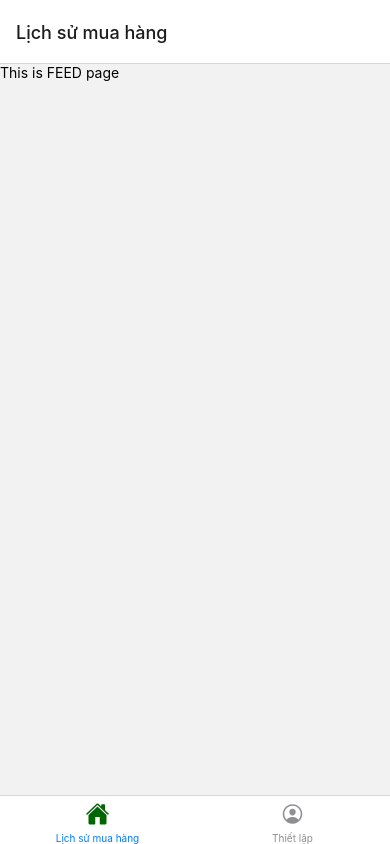
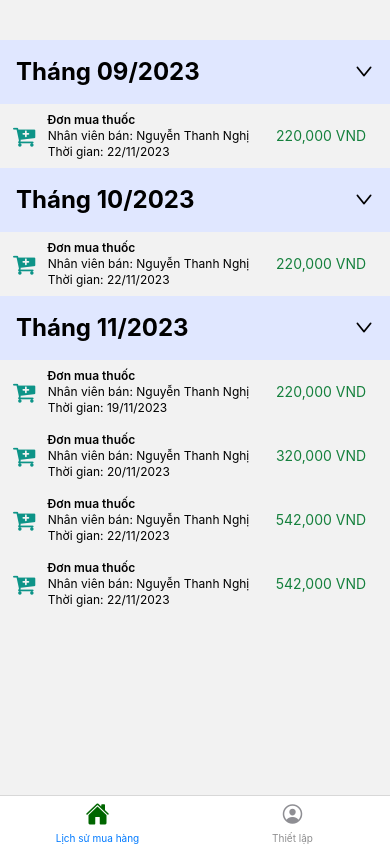
Before and after one commit to nghi1421/pharmacy-android, a React Native app: screen /main in a window 390 px wide. Built offline with nearby package versions, Linux system fonts and the light colour scheme.

Commit message:
expandable compt and example load histories

```diff
--- a/App.tsx
+++ b/App.tsx
@@ -1,31 +1,28 @@
 import * as React from 'react';
-import { View, Text, TextInput } from 'react-native';
 import { NavigationContainer } from '@react-navigation/native';
 import { createNativeStackNavigator } from '@react-navigation/native-stack';
 import LoginScreen from './screens/LoginScreen';
 import SignUpScreen from './screens/SignUpScreen';
 import MainScreen from './screens/MainScreen';
-import { SettingScreen } from './screens/SettingScreen';
 
 const Stack = createNativeStackNavigator();
 
 function App() {
-  const isAuthenticated = React.useState<boolean>(true)
+  const isAuthenticated = true;
   return (
     <NavigationContainer>
+      <Stack.Navigator initialRouteName='login' screenOptions={{ headerShown: false }}>
          {
           isAuthenticated
             ?
-          <Stack.Navigator initialRouteName='main' screenOptions={{headerShown: false, }}>
               <Stack.Screen name="main" component={MainScreen} />
-          </Stack.Navigator>
             :
-          <Stack.Navigator initialRouteName='login' screenOptions={{headerShown: false}}>
+            <>
               <Stack.Screen name="login" component={LoginScreen} />
               <Stack.Screen name="signin" component={SignUpScreen} />
+            </>
+        }
     </Stack.Navigator>
-      }
-
     </NavigationContainer>
   );
 }
--- /dev/null
+++ b/components/BannerHistory.tsx
@@ -0,0 +1,97 @@
+import { AntDesign } from "@expo/vector-icons";
+import { cloneElement, useEffect, useState } from "react";
+import { StyleSheet, Text, TouchableOpacity, View } from "react-native";
+import Animated, { Easing, useAnimatedStyle, useSharedValue, withTiming  }  from 'react-native-reanimated'
+
+const ExpandableView = ({ expanded = false }) => {
+    const height = useSharedValue(0);
+    const [contentHeight, setContentHeight] = useState<number>(0);
+
+    useEffect(() => {
+        height.value = withTiming(!expanded ? contentHeight : 0, {
+            duration: 150,
+        })
+    }, [expanded]);
+
+    return (
+        <Animated.View
+            style={{ height: height.value }}
+            className='overflow-hidden'
+            >
+            <View
+                onLayout={(event) => {
+                    console.log(event.nativeEvent)
+                    setContentHeight(event.nativeEvent.layout.height as number)
+                }}
+            >
+                <Text>This is the expanded view</Text>
+                <Text>Another line of content</Text>
+                <Text>This is the expanded view</Text>
+                <Text>Another line of content</Text>
+                <Text>This is the expanded view</Text>
+                <Text>Another line of content</Text>
+                <Text>This is the expanded view</Text>
+                <Text>Another line of content</Text>
+                <Text>This is the expanded view</Text>
+                <Text>Another line of content</Text>
+                <Text>This is the expanded view</Text>
+                <Text>Another line of content</Text>
+            </View>
+        </Animated.View>
+    );
+};
+
+export function BannerHistory() {
+    const [isExpanded, setIsExpanded] = useState(false);
+    const rotate = useSharedValue(0);
+
+    const animatedStyles = useAnimatedStyle(() => ({
+        marginBottom: 4,
+        marginTop: 4,
+        transform: [{ rotate: `${rotate.value}deg` }],
+    }));
+
+    const handleRotate = () => {
+        rotate.value = withTiming(isExpanded ? 180 : 0, {
+            duration: 200,
+            easing: Easing.inOut(Easing.quad),
+        })
+    };
+
+    return (
+        <>
+            <TouchableOpacity
+                onPress={() => {
+                    setIsExpanded(!isExpanded);
+                    handleRotate()
+                }}
+                style={styles.toggle}
+            >
+                <View className="flex-row bg-indigo-100 w-full h-16 p-4 justify-between align-center">
+                    <Text className='text-2xl font-bold'>
+                        Tháng 11/2023
+                    </Text>
+
+                    <Animated.View
+                        style={[animatedStyles]}
+                    >
+                        <AntDesign name="down" size={20} color="black" />
+                    </Animated.View>
+                </View>
+            </TouchableOpacity>
+
+            <ExpandableView expanded={isExpanded}/>
+        </>
+    )
+}
+
+const styles = StyleSheet.create({
+  app: {},
+  toggle: {
+    justifyContent: "center",
+    alignItems: "center"
+  },
+  toggleText: {
+    color: "#fff"
+    },
+});
--- /dev/null
+++ b/components/Expandable.tsx
@@ -0,0 +1,88 @@
+import { useEffect, useState } from "react";
+import { Text, TouchableOpacity, View } from "react-native";
+import { HistoryExpandable } from "../types/History";
+import Animated, { Easing, useAnimatedStyle, useSharedValue, withTiming } from "react-native-reanimated";
+import { AntDesign, FontAwesome } from "@expo/vector-icons";
+
+interface ExpandableProps {
+    data: HistoryExpandable,
+    onClick: () => void
+}
+export const Expandable: React.FC<ExpandableProps> = ({data, onClick}) => {
+    const [layoutHeight, setLayoutHeight] = useState<number|null>(0)
+    const rotate = useSharedValue(0);
+
+    const animatedStyles = useAnimatedStyle(() => ({
+        marginBottom: 4,
+        marginTop: 4,
+        transform: [{ rotate: `${rotate.value}deg` }],
+    }));
+
+    const handleRotate = () => {
+        rotate.value = withTiming(data.isExpanded ? 180 : 0, {
+            duration: 200,
+            easing: Easing.inOut(Easing.quad),
+        })
+    };
+    useEffect(() => {
+        if (data.isExpanded) {
+            setLayoutHeight(null)
+        }
+        else {
+            setLayoutHeight(0)
+        }
+    }, [data.isExpanded])
+
+    return (
+        <View>
+            <TouchableOpacity
+                className="flex-row bg-indigo-100 w-full h-16 p-4 justify-between align-center"
+                onPress={() => {
+                    onClick()
+                    handleRotate()
+                }}
+            >
+                <Text
+                    className="text-2xl font-bold"
+                >
+                    { `Tháng ${data.title} `}
+                </Text>
+                <Animated.View
+                    style={[animatedStyles]}
+                >
+                    <AntDesign name="down" size={20} color="black" />
+                </Animated.View>
+            </TouchableOpacity>
+            <View
+                style={{ height: layoutHeight, overflow: 'hidden' }}
+            >
+                {
+                    data.histories.map((history, index) => (
+                        <TouchableOpacity
+                            key={`history-${index}`}
+                            className='px-3 py-2 flex-row'
+                        >
+                            <View className="text-center justify-center">
+                                <FontAwesome
+                                    style={{ textAlign: 'center', padding: 1 }}
+                                    name="cart-plus"
+                                    size={24}
+                                    color="rgb(13 148 136)" />
+
+                            </View>
+                            <View className="flex-col h-full">
+                                <Text className='text-xs px-2 font-semibold'> Đơn mua thuốc </Text>
+                                <Text className='text-xs px-2'> Nhân viên bán: {history.staffName} </Text>
+                                <Text className='text-xs px-2'> Thời gian: {history.time} </Text>
+                            </View>
+
+                            <View className="grow justify-items-end justify-center">
+                                <Text className='text-sm px-2 text-green-700 text-right'> {history.total} </Text>
+                            </View>
+                        </TouchableOpacity>
+                    ))
+                }
+            </View>
+        </View>
+    )
+}
--- /dev/null
+++ b/components/HistoryItem.tsx
@@ -0,0 +1,11 @@
+import { Text, View } from "react-native";
+
+export function HistoryItem() {
+    return (
+        <View className="bg-white">
+            <Text>
+                Đơn hàng 12
+            </Text>
+        </View>
+    )
+}
--- a/screens/Feed.tsx
+++ /dev/null
@@ -1,9 +0,0 @@
-import { Text, View } from "react-native";
-
-export function Feed() {
-    return (
-        <View>
-            <Text>This is FEED page</Text>
-        </View>
-    )
-}
--- /dev/null
+++ b/screens/HistoryScreen.tsx
@@ -0,0 +1,79 @@
+import { LayoutAnimation, Platform, ScrollView, Text, UIManager, View } from "react-native";
+import { Expandable } from "../components/Expandable";
+import { useState } from "react";
+import { HistoryExpandable, HistoryItem } from "../types/History";
+
+export function HistoryScreen() {
+    const [historiesExpand, setHistoryExpand] = useState<HistoryExpandable[]>([{
+        isExpanded: true,
+        title: '09/2023',
+        histories: [{
+            staffName: 'Nguyễn Thanh Nghị',
+            total: '220,000 VND',
+            time: '22/11/2023'
+        }]
+        },
+        {
+            isExpanded: true,
+            title: '10/2023',
+            histories: [{
+                staffName: 'Nguyễn Thanh Nghị',
+                total: '220,000 VND',
+                time: '22/11/2023'
+            }]
+        },
+        {
+            isExpanded: true,
+            title: '11/2023',
+            histories: [{
+                staffName: 'Nguyễn Thanh Nghị',
+                total: '220,000 VND',
+                time: '19/11/2023'
+            },
+            {
+                staffName: 'Nguyễn Thanh Nghị',
+                total: '320,000 VND',
+                time: '20/11/2023'
+            },
+            {
+                staffName: 'Nguyễn Thanh Nghị',
+                total: '542,000 VND',
+                time: '22/11/2023'
+            },
+            {
+                staffName: 'Nguyễn Thanh Nghị',
+                total: '542,000 VND',
+                time: '22/11/2023'
+            }
+            ]
+        }]
+    )
+
+    const updateLayout = (index: number) => {
+        LayoutAnimation.configureNext(LayoutAnimation.Presets.easeInEaseOut)
+        setHistoryExpand(historiesExpand.map((history, i) => {
+            return index === i ? {...history, isExpanded: !history.isExpanded} : history
+        }))
+    }
+
+    if (Platform.OS === 'android') {
+        UIManager.setLayoutAnimationEnabledExperimental(true);
+    }
+
+    return (
+        <ScrollView className="mt-10">
+            {
+                historiesExpand.map((historyExpand, index) => (
+                    <Expandable
+                    onClick={
+                        () => {
+                            updateLayout(index)
+                        }
+                    }
+                    data={ historyExpand }
+                ></Expandable>
+                ))
+            }
+        </ScrollView>
+    )
+}
--- a/screens/MainScreen.tsx
+++ b/screens/MainScreen.tsx
@@ -1,17 +1,17 @@
 import { createBottomTabNavigator } from '@react-navigation/bottom-tabs';
 import React from 'react';
 import { Detail } from './Detail';
-import { Feed } from './Feed';
+import { HistoryScreen } from './HistoryScreen';
 import { Ionicons } from '@expo/vector-icons';
 
 const Tab = createBottomTabNavigator();
 
 export default function MainScreen() {
     return (
-        <Tab.Navigator>
+        <Tab.Navigator screenOptions={{headerShown: false }}>
             <Tab.Screen
                 name="Lịch sử mua hàng"
-                component={Feed}
+                component={HistoryScreen}
                 options={{
                     tabBarIcon: (tabInfo) => {
                         return (
--- a/tailwind.config.js
+++ b/tailwind.config.js
@@ -1,8 +1,12 @@
 /** @type {import('tailwindcss').Config} */
 module.exports = {
-  content: ["./App.{js,jsx,ts,tsx}", "./screens/**/*.{js,jsx,ts,tsx}"],
+  content: ["./App.{js,jsx,ts,tsx}", "./screens/**/*.{js,jsx,ts,tsx}", "./components/**/*.{js,jsx,ts,tsx}"],
   theme: {
-    extend: {},
+    extend: {
+      fontFamily: {
+        example: ["font-serif"],
+      },
+    },
   },
   plugins: [],
 }
--- /dev/null
+++ b/types/History.ts
@@ -0,0 +1,11 @@
+export interface HistoryItem {
+    time: string
+    staffName: string
+    total: string
+}
+
+export interface HistoryExpandable {
+    isExpanded: boolean
+    title: string
+    histories: HistoryItem[]
+}
```
Lines whose indentation alone changed are shown as unchanged.
